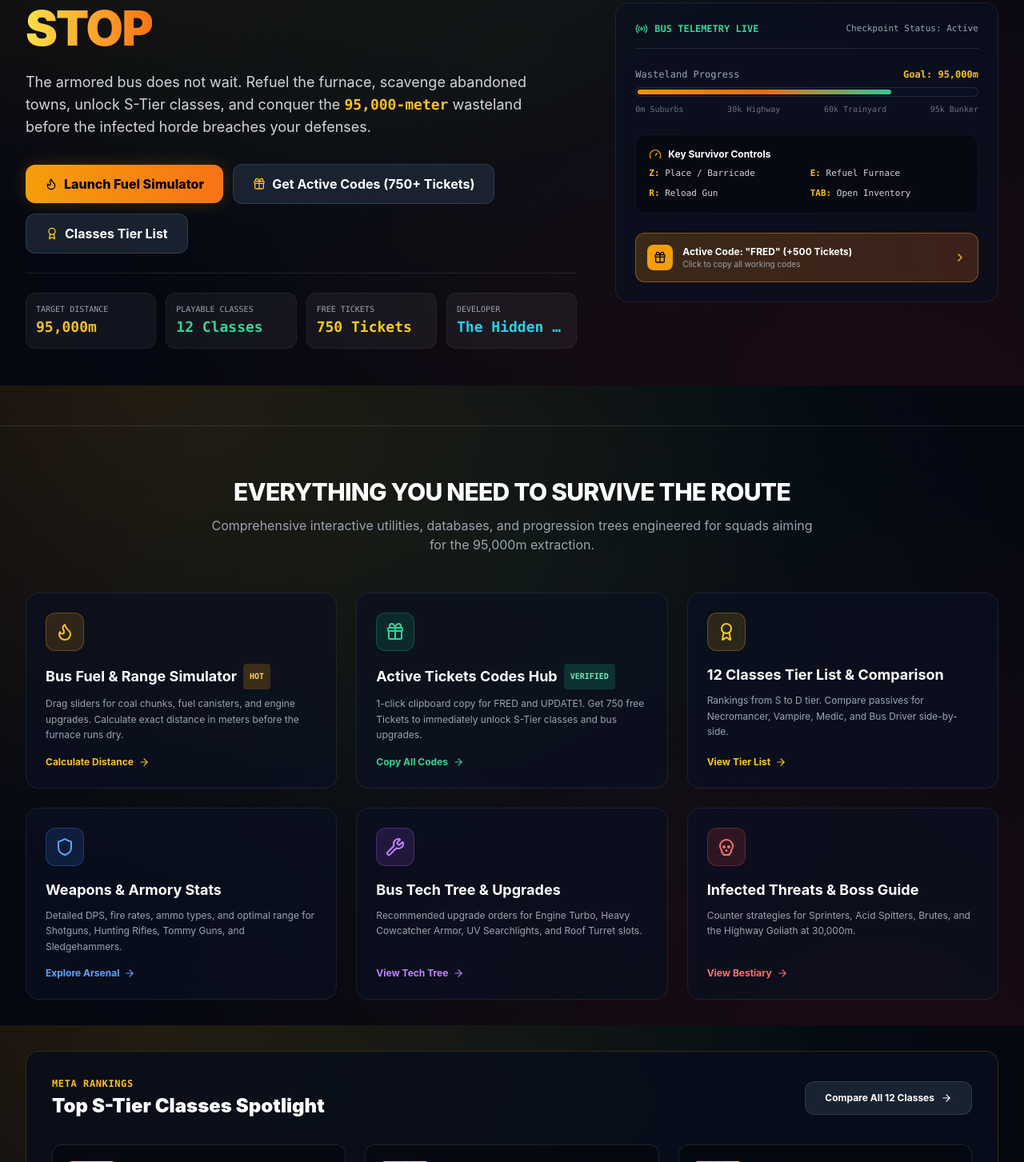
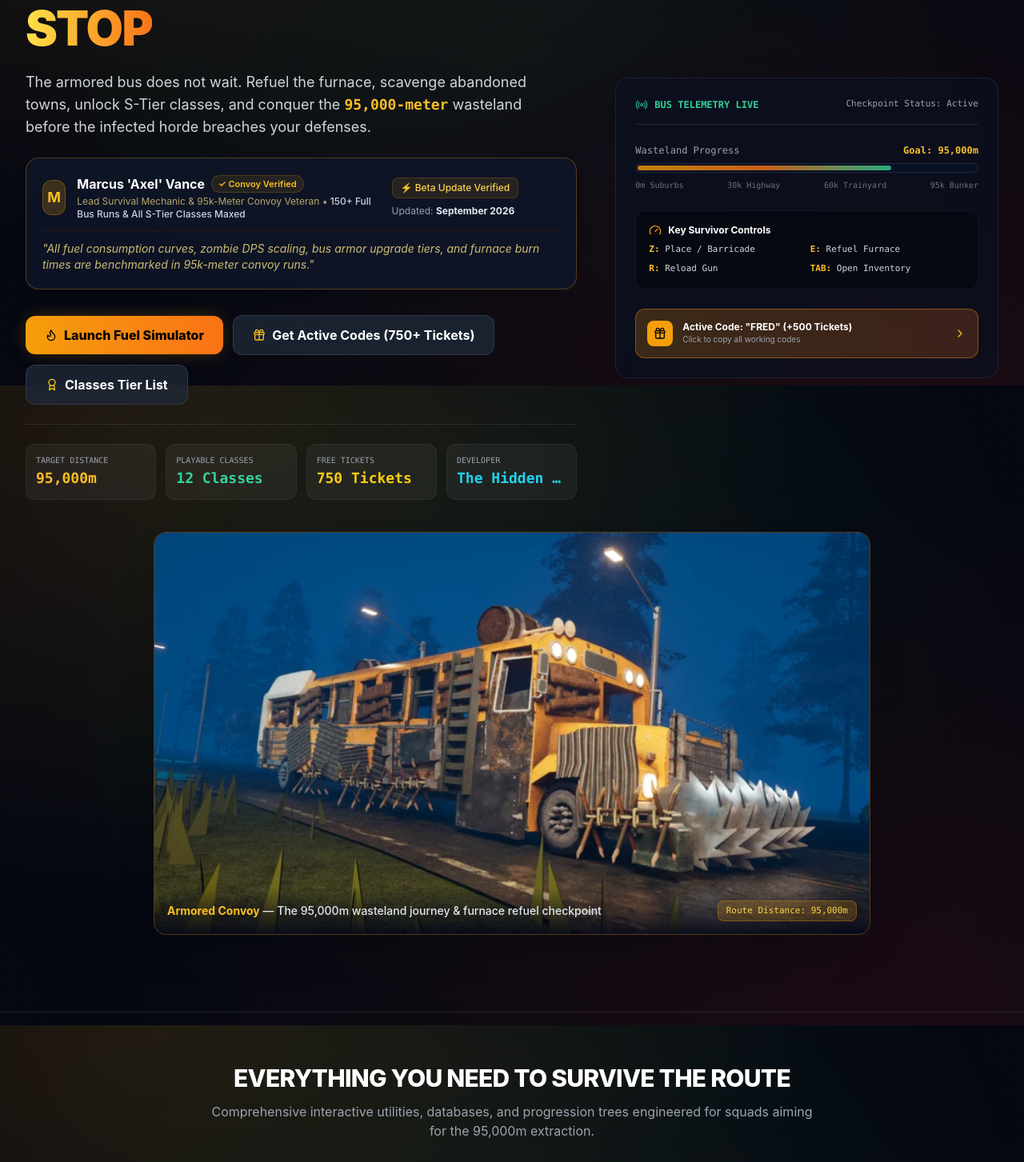
Before and after one commit to lianlele168/last-stop-wiki, a Next.js app: page / in a window 1280 px wide. Shown: the part 318-1771 px from the top of the page at 80% size. Built offline with nearby package versions, Linux system fonts and the light colour scheme.

Commit message:
feat(last-stop): add E-E-A-T AuthorCard, official Roblox assets, and schema enrichment

```diff
--- a/src/app/page.tsx
+++ b/src/app/page.tsx
@@ -2,11 +2,18 @@ import React from 'react';
 import Link from 'next/link';
 import { Bus, Flame, Gift, Award, Shield, Wrench, Skull, BookOpen, ArrowRight, CheckCircle2, ChevronRight, Gauge, Radio, ShieldCheck } from 'lucide-react';
 import { GAME_INFO, CLASSES_DATA, CODES_LIST, FAQS } from '@/data/gameData';
+import AuthorCard from '@/components/AuthorCard';
 
 export default function HomePage() {
   const faqSchema = {
     '@context': 'https://schema.org',
     '@type': 'FAQPage',
+    dateModified: '2026-09-15',
+    author: {
+      '@type': 'Person',
+      name: 'Marcus "Axel" Vance',
+      jobTitle: 'Lead Survival Mechanic & Convoy Veteran',
+    },
     mainEntity: FAQS.map((faq) => ({
       '@type': 'Question',
       name: faq.q,
@@ -44,6 +51,16 @@ export default function HomePage() {
               <p className="text-gray-300 text-base sm:text-lg leading-relaxed max-w-2xl">
                 The armored bus does not wait. Refuel the furnace, scavenge abandoned towns, unlock S-Tier classes, and conquer the <span className="text-amber-400 font-bold font-mono">95,000-meter</span> wasteland before the infected horde breaches your defenses.
               </p>
+
+              {/* Author Card */}
+              <AuthorCard
+                authorName="Marcus 'Axel' Vance"
+                role="Lead Survival Mechanic & 95k-Meter Convoy Veteran"
+                experience="150+ Full Bus Runs & All S-Tier Classes Maxed"
+                patchVersion="Beta Update Verified"
+                lastUpdated="September 2026"
+                editorialNote="All fuel consumption curves, zombie DPS scaling, bus armor upgrade tiers, and furnace burn times are benchmarked in 95k-meter convoy runs."
+              />
 
               {/* Action Buttons */}
               <div className="flex flex-wrap items-center gap-3 pt-2">
@@ -145,7 +162,24 @@ export default function HomePage() {
 
               </div>
             </div>
+          </div>
 
+          {/* Bus Convoy Screenshot Showcase */}
+          <div className="relative rounded-2xl overflow-hidden border border-amber-500/30 shadow-2xl bg-slate-900/60 aspect-video max-w-4xl mx-auto mt-10">
+            <img
+              src="/images/last-stop-hero.webp"
+              alt="Roblox Last Stop Armored Survival Bus 95,000m Wasteland Journey"
+              className="w-full h-full object-cover"
+              loading="lazy"
+            />
+            <div className="absolute bottom-0 inset-x-0 bg-gradient-to-t from-slate-950/90 via-slate-950/50 to-transparent p-4 flex items-center justify-between">
+              <div className="text-xs sm:text-sm text-slate-200 font-medium">
+                <span className="text-amber-400 font-bold">Armored Convoy</span> — The 95,000m wasteland journey & furnace refuel checkpoint
+              </div>
+              <span className="px-2.5 py-1 bg-amber-500/20 text-amber-300 text-[11px] rounded-lg border border-amber-500/30 font-mono">
+                Route Distance: 95,000m
+              </span>
+            </div>
           </div>
         </div>
       </section>
--- a/src/app/zombies-bestiary/page.tsx
+++ b/src/app/zombies-bestiary/page.tsx
@@ -57,6 +57,24 @@ export default function ZombiesBestiaryPage() {
         <p className="text-gray-400 text-sm sm:text-base leading-relaxed">
           From shambling suburban walkers to the colossal 28,000 HP Final Overlord blocking the 95,000m bunker, memorize attack patterns, spawn ranges, and counter strategies.
         </p>
+      </div>
+
+      {/* Infected Horde Screenshot Showcase */}
+      <div className="relative rounded-2xl overflow-hidden border border-red-500/30 shadow-2xl bg-slate-900/60 aspect-video max-w-4xl mx-auto my-6">
+        <img
+          src="/images/last-stop-horde.webp"
+          alt="Roblox Last Stop Infected Horde and Zombie Boss Encounter"
+          className="w-full h-full object-cover"
+          loading="lazy"
+        />
+        <div className="absolute bottom-0 inset-x-0 bg-gradient-to-t from-slate-950/90 via-slate-950/50 to-transparent p-4 flex items-center justify-between">
+          <div className="text-xs sm:text-sm text-slate-200 font-medium">
+            <span className="text-red-400 font-bold">Biohazard Horde</span> — Mutation wave patterns & Overlord boss suppression tactics
+          </div>
+          <span className="px-2.5 py-1 bg-red-500/20 text-red-300 text-[11px] rounded-lg border border-red-500/30 font-mono">
+            Threat Level: Extreme
+          </span>
+        </div>
       </div>
 
       {/* Filter Buttons */}
--- /dev/null
+++ b/src/components/AuthorCard.tsx
@@ -0,0 +1,55 @@
+import React from 'react';
+
+interface AuthorCardProps {
+  authorName?: string;
+  role?: string;
+  experience?: string;
+  patchVersion?: string;
+  lastUpdated?: string;
+  editorialNote?: string;
+}
+
+export default function AuthorCard({
+  authorName = 'Marcus "Axel" Vance',
+  role = 'Lead Survival Mechanic & 95k-Meter Convoy Veteran',
+  experience = '150+ Full Bus Runs & All S-Tier Classes Maxed',
+  patchVersion = 'Beta Update Verified',
+  lastUpdated = 'September 2026',
+  editorialNote = 'All fuel consumption curves, zombie DPS scaling, bus armor upgrade tiers, and furnace burn times are benchmarked in 95k-meter convoy runs.',
+}: AuthorCardProps) {
+  return (
+    <div className="w-full rounded-2xl bg-slate-900/80 border border-amber-500/30 p-4 sm:p-5 backdrop-blur-md my-6 text-left shadow-lg">
+      <div className="flex flex-col sm:flex-row sm:items-center justify-between gap-4 pb-3 border-b border-amber-950/60">
+        <div className="flex items-center space-x-3.5">
+          <div className="w-11 h-11 rounded-xl bg-amber-500/20 border border-amber-500/30 flex items-center justify-center text-amber-400 font-bold text-lg shadow-inner">
+            {authorName.charAt(0)}
+          </div>
+          <div>
+            <div className="flex items-center space-x-2">
+              <span className="font-bold text-white text-sm sm:text-base">{authorName}</span>
+              <span className="inline-flex items-center px-2 py-0.5 rounded-full text-[11px] font-semibold bg-amber-500/10 text-amber-400 border border-amber-500/20">
+                ✓ Convoy Verified
+              </span>
+            </div>
+            <p className="text-xs text-amber-200/70 mt-0.5">
+              {role} • <span className="text-slate-300 font-medium">{experience}</span>
+            </p>
+          </div>
+        </div>
+
+        <div className="flex flex-wrap items-center gap-2 self-start sm:self-auto">
+          <span className="inline-flex items-center px-2.5 py-1 rounded-lg text-xs font-medium bg-amber-500/10 text-amber-300 border border-amber-500/20">
+            ⚡ {patchVersion}
+          </span>
+          <span className="text-xs text-slate-400">
+            Updated: <strong className="text-slate-200">{lastUpdated}</strong>
+          </span>
+        </div>
+      </div>
+
+      <p className="text-xs sm:text-sm text-amber-200/80 mt-3 leading-relaxed italic">
+        "{editorialNote}"
+      </p>
+    </div>
+  );
+}
```
Also changed, not shown: public/images/last-stop-hero.webp (added), public/images/last-stop-horde.webp (added).
